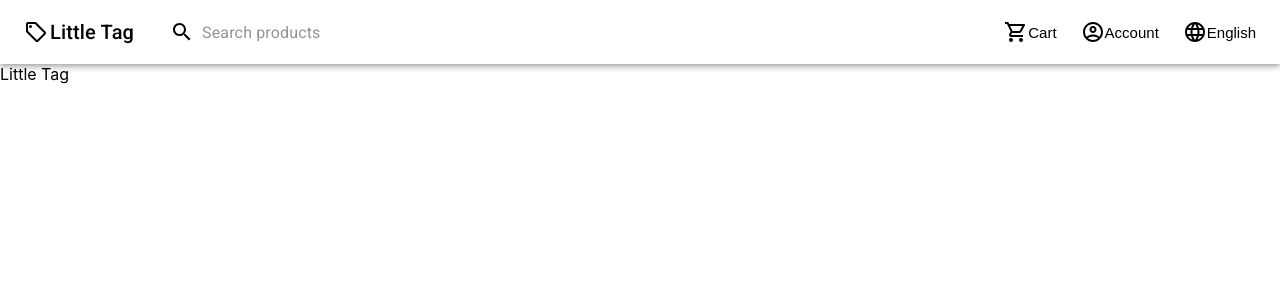
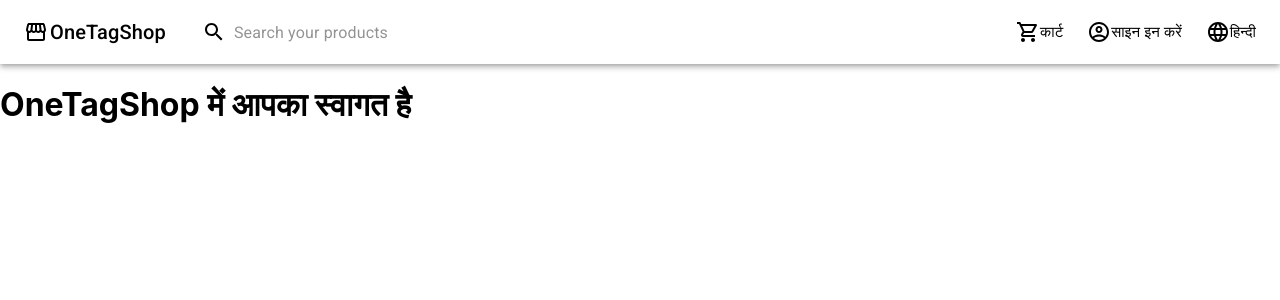
Before and after one commit to pesto-students/little-tags-client, a React (Create React App) app: page / in a window 1280 px wide. Shown: the top 300 px of the page. Built offline with nearby package versions, Linux system fonts and the light colour scheme.

Commit message:
Add internationalization support with react-intl

```diff
--- a/package.json
+++ b/package.json
@@ -10,6 +10,7 @@
     "@testing-library/user-event": "^12.7.1",
     "react": "^17.0.1",
     "react-dom": "^17.0.1",
+    "react-intl": "^5.13.1",
     "react-redux": "^7.2.2",
     "react-router-dom": "^5.2.0",
     "react-scripts": "4.0.2",
--- a/src/App.js
+++ b/src/App.js
@@ -2,13 +2,35 @@ import "./App.css";
 import Navbar from "./component/layout/Navbar";
 import HomePage from "./component/pages/HomePage";
 import { BrowserRouter as Router, Route, Switch } from "react-router-dom";
+import { IntlProvider, FormattedMessage } from "react-intl";
+import React from "react";
+
+const langs = {
+  en: {
+    welcome: "Welcome to OneTagShop",
+    cart: "Cart",
+    account: "Sign in",
+    language: "English",
+    search: "Search your product",
+  },
+  hi: {
+    welcome: "OneTagShop में आपका स्वागत है",
+    cart: "कार्ट",
+    account: "साइन इन करें",
+    language: "हिन्दी",
+    search: "अपना उत्पाद खोजें",
+  },
+};
 
 function App() {
+  const [locale, setLocale] = React.useState("hi");
   return (
-    <Router>
-      <Navbar />
-      <Route exact path="/" component={HomePage} />
-    </Router>
+    <IntlProvider locale={locale} messages={langs[locale]}>
+      <Router>
+        <Navbar handleLanguageChange={(lang) => setLocale(lang)} />
+        <Route exact path="/" component={HomePage} />
+      </Router>
+    </IntlProvider>
   );
 }
 
--- a/src/component/layout/Navbar.js
+++ b/src/component/layout/Navbar.js
@@ -8,12 +8,13 @@ import InputBase from "@material-ui/core/InputBase";
 import Badge from "@material-ui/core/Badge";
 import MenuItem from "@material-ui/core/MenuItem";
 import Menu from "@material-ui/core/Menu";
-import LocalOfferOutlinedIcon from "@material-ui/icons/LocalOfferOutlined";
 import ShoppingCartOutlinedIcon from "@material-ui/icons/ShoppingCartOutlined";
 import AccountCircleOutlinedIcon from "@material-ui/icons/AccountCircleOutlined";
 import LanguageOutlinedIcon from "@material-ui/icons/LanguageOutlined";
 import SearchIcon from "@material-ui/icons/Search";
 import MoreIcon from "@material-ui/icons/MoreVert";
+import StorefrontOutlinedIcon from "@material-ui/icons/StorefrontOutlined";
+import { FormattedMessage } from "react-intl";
 
 const useStyles = makeStyles((theme) => ({
   grow: {
@@ -83,7 +84,7 @@ const useStyles = makeStyles((theme) => ({
   },
 }));
 
-const Navbar = () => {
+const Navbar = ({ handleLanguageChange }) => {
   const classes = useStyles();
   const [anchorEl, setAnchorEl] = React.useState(null);
   const [mobileMoreAnchorEl, setMobileMoreAnchorEl] = React.useState(null);
@@ -119,8 +120,22 @@ const Navbar = () => {
       open={isMenuOpen}
       onClose={handleMenuClose}
     >
-      <MenuItem onClick={handleMenuClose}>English</MenuItem>
-      <MenuItem onClick={handleMenuClose}>हिन्दी</MenuItem>
+      <MenuItem
+        onClick={() => {
+          handleLanguageChange("en");
+          handleMenuClose();
+        }}
+      >
+        English
+      </MenuItem>
+      <MenuItem
+        onClick={() => {
+          handleLanguageChange("hi");
+          handleMenuClose();
+        }}
+      >
+        हिन्दी
+      </MenuItem>
     </Menu>
   );
 
@@ -136,20 +151,24 @@ const Navbar = () => {
       onClose={handleMobileMenuClose}
     >
       <MenuItem>
-        <IconButton aria-label="show 4 new mails" color="inherit">
+        <IconButton color="inherit">
           <Badge badgeContent={0} color="secondary">
             <ShoppingCartOutlinedIcon />
           </Badge>
         </IconButton>
-        <p>Cart</p>
+        <p>
+          <FormattedMessage id="cart" />
+        </p>
       </MenuItem>
       <MenuItem>
-        <IconButton aria-label="show 11 new notifications" color="inherit">
+        <IconButton color="inherit">
           <Badge badgeContent={0} color="secondary">
             <AccountCircleOutlinedIcon />
           </Badge>
         </IconButton>
-        <p>Account</p>
+        <p>
+          <FormattedMessage id="account" />
+        </p>
       </MenuItem>
       <MenuItem onClick={handleLanguageOptions}>
         <IconButton
@@ -159,7 +178,9 @@ const Navbar = () => {
         >
           <LanguageOutlinedIcon />
         </IconButton>
-        <p>Language</p>
+        <p>
+          <FormattedMessage id="language" />
+        </p>
       </MenuItem>
     </Menu>
   );
@@ -173,9 +194,9 @@ const Navbar = () => {
             className={classes.menuButton}
             color="inherit"
           >
-            <LocalOfferOutlinedIcon />
+            <StorefrontOutlinedIcon />
             <Typography className={classes.title} variant="h6" noWrap>
-              Little Tag
+              OneTagShop
             </Typography>
           </IconButton>
 
@@ -184,7 +205,7 @@ const Navbar = () => {
               <SearchIcon />
             </div>
             <InputBase
-              placeholder="Search products"
+              placeholder="Search your products"
               classes={{
                 root: classes.inputRoot,
                 input: classes.inputInput,
@@ -194,15 +215,19 @@ const Navbar = () => {
           </div>
           <div className={classes.grow} />
           <div className={classes.sectionDesktop}>
-            <IconButton aria-label="show 4 new mails" color="inherit">
+            <IconButton color="inherit">
               <Badge badgeContent={0} color="secondary">
                 <ShoppingCartOutlinedIcon />
               </Badge>
-              <span className={classes.iconText}>Cart</span>
+              <span className={classes.iconText}>
+                <FormattedMessage id="cart" />
+              </span>
             </IconButton>
-            <IconButton aria-label="show 17 new notifications" color="inherit">
+            <IconButton color="inherit">
               <AccountCircleOutlinedIcon />
-              <span className={classes.iconText}>Account</span>
+              <span className={classes.iconText}>
+                <FormattedMessage id="account" />
+              </span>
             </IconButton>
             <IconButton
               edge="end"
@@ -212,7 +237,9 @@ const Navbar = () => {
               color="inherit"
             >
               <LanguageOutlinedIcon />
-              <span className={classes.iconText}>English</span>
+              <span className={classes.iconText}>
+                <FormattedMessage id="language" />
+              </span>
             </IconButton>
           </div>
           <div className={classes.sectionMobile}>
--- a/src/component/pages/HomePage.js
+++ b/src/component/pages/HomePage.js
@@ -1,7 +1,12 @@
 import React from "react";
+import { FormattedMessage } from "react-intl";
 
 const HomePage = () => {
-  return <div>Little Tag</div>;
+  return (
+    <h1>
+      <FormattedMessage id="welcome" />
+    </h1>
+  );
 };
 
 export default HomePage;
```
